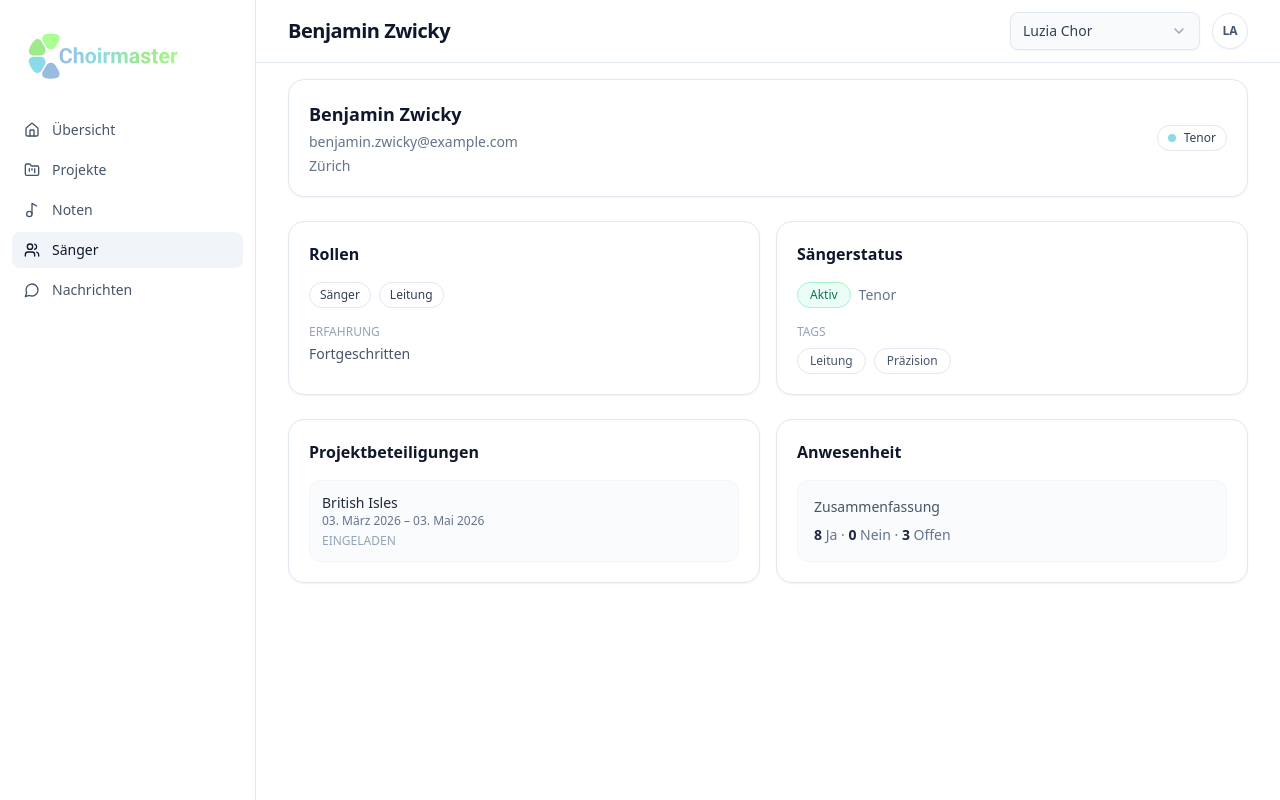
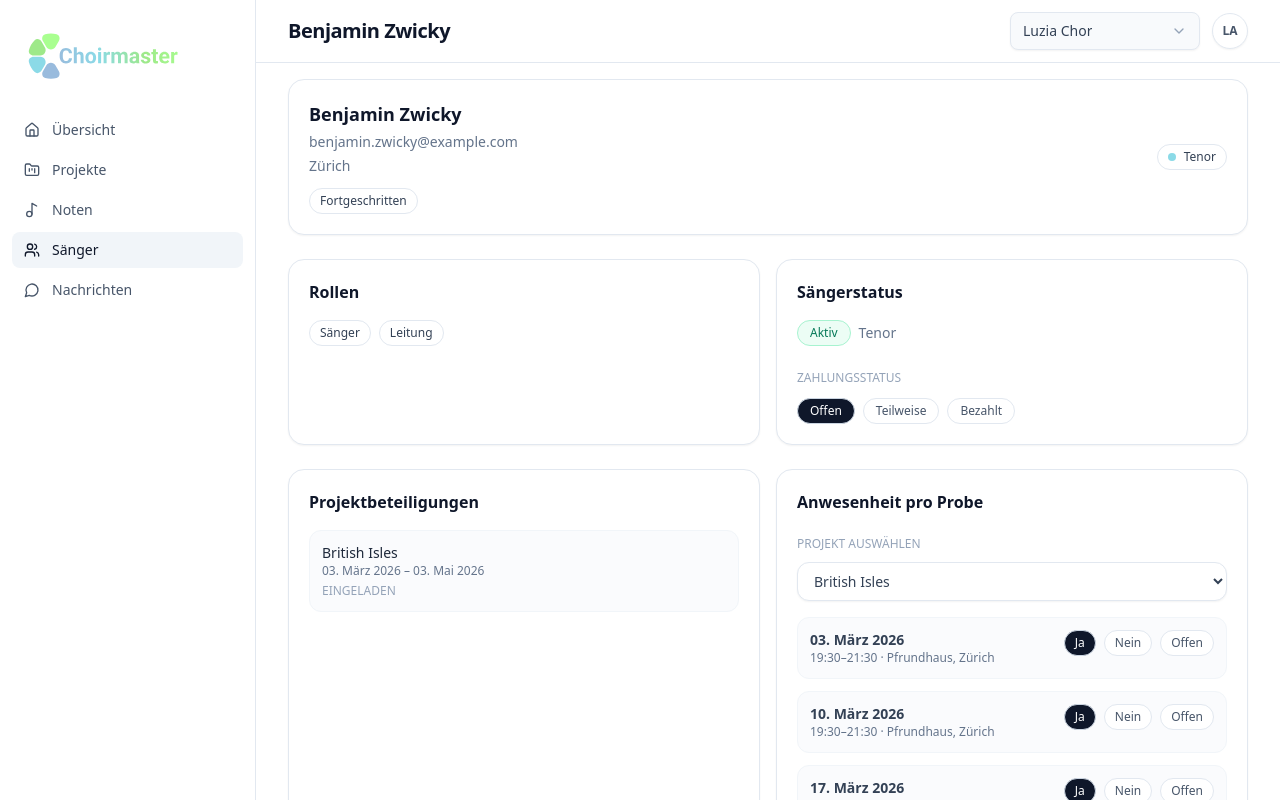
Before and after one commit to TechvibeVentures/Choirmaster, a Next.js app: page /singers/benjamin-zwicky in a window 1280 px wide. Shown: the top 800 px of the page. Built offline with nearby package versions, Linux system fonts and the light colour scheme.

Commit message:
Fix singers profile page directive

```diff
--- a/app/(app)/singers/[personId]/page.tsx
+++ b/app/(app)/singers/[personId]/page.tsx
@@ -1,4 +1,7 @@
+"use client";
+
 import { notFound } from "next/navigation";
+import { useEffect, useMemo, useState } from "react";
 import Badge from "@/components/Badge";
 import Card from "@/components/Card";
 import VoiceBadge from "@/components/VoiceBadge";
@@ -48,6 +51,12 @@ const inviteStatusLabels: Record<string, string> = {
   declined: "Abgesagt"
 };
 
+const paymentOptions = [
+  { value: "open", label: "Offen" },
+  { value: "partial", label: "Teilweise" },
+  { value: "paid", label: "Bezahlt" }
+];
+
 export default function PersonDetailPage({
   params
 }: {
@@ -64,23 +73,46 @@ export default function PersonDetailPage({
     (item) => item.person_id === person.id
   );
 
-  const rehearsalIds = participations.flatMap((participation) =>
-    (rehearsalsByProject[participation.project_id] ?? []).map(
-      (item) => item.id
-    )
+  const sortedParticipations = useMemo(() => {
+    return [...participations].sort((a, b) => {
+      const aProject = projects.find((item) => item.id === a.project_id);
+      const bProject = projects.find((item) => item.id === b.project_id);
+      return (
+        new Date(`${bProject?.date_range.start ?? "1970-01-01"}T00:00:00`).getTime() -
+        new Date(`${aProject?.date_range.start ?? "1970-01-01"}T00:00:00`).getTime()
+      );
+    });
+  }, [participations]);
+
+  const [selectedProjectId, setSelectedProjectId] = useState(
+    sortedParticipations[0]?.project_id ?? ""
   );
+  const [paymentStatus, setPaymentStatus] = useState("open");
 
-  const availabilitySummary = rehearsalIds.reduce(
-    (acc, rehearsalId) => {
+  useEffect(() => {
+    setSelectedProjectId(sortedParticipations[0]?.project_id ?? "");
+  }, [sortedParticipations]);
+
+  const selectedProject = projects.find(
+    (item) => item.id === selectedProjectId
+  );
+  const selectedRehearsals = rehearsalsByProject[selectedProjectId] ?? [];
+
+  const [availabilityByRehearsal, setAvailabilityByRehearsal] = useState<
+    Record<string, "yes" | "no" | "unknown">
+  >({});
+
+  useEffect(() => {
+    const next: Record<string, "yes" | "no" | "unknown"> = {};
+    selectedRehearsals.forEach((rehearsal) => {
       const record = availability.find(
-        (item) => item.rehearsal_id === rehearsalId && item.person_id === person.id
+        (item) =>
+          item.rehearsal_id === rehearsal.id && item.person_id === person.id
       );
-      const status = record?.status ?? "unknown";
-      acc[status] += 1;
-      return acc;
-    },
-    { yes: 0, no: 0, unknown: 0 }
-  );
+      next[rehearsal.id] = record?.status ?? "unknown";
+    });
+    setAvailabilityByRehearsal(next);
+  }, [person.id, selectedRehearsals]);
 
   return (
     <div className="flex flex-col gap-6">
@@ -92,6 +124,11 @@ export default function PersonDetailPage({
             </h2>
             <p className="mt-1 text-sm text-slate-500">{person.email}</p>
             <p className="mt-1 text-sm text-slate-500">{person.city}</p>
+            <div className="mt-3 flex flex-wrap gap-2">
+              <Badge className="text-slate-600">
+                {experienceLabels[person.experience_level]}
+              </Badge>
+            </div>
           </div>
           {membership ? <VoiceBadge voice={membership.voice} /> : null}
         </div>
@@ -104,12 +141,6 @@ export default function PersonDetailPage({
             {person.roles.map((role) => (
               <Badge key={role}>{roleLabels[role] ?? role}</Badge>
             ))}
-          </div>
-          <div className="mt-4">
-            <h4 className="text-xs uppercase text-slate-400">Erfahrung</h4>
-            <p className="mt-1 text-sm text-slate-600">
-              {experienceLabels[person.experience_level]}
-            </p>
           </div>
         </Card>
 
@@ -132,16 +163,24 @@ export default function PersonDetailPage({
             <p className="mt-4 text-sm text-slate-500">Kein Profil</p>
           )}
 
-          <div className="mt-4">
-            <h4 className="text-xs uppercase text-slate-400">Tags</h4>
-            <div className="mt-2 flex flex-wrap gap-2">
-              {person.tags.map((tag) => (
-                <span
-                  key={tag}
-                  className="rounded-full border border-slate-200 px-3 py-1 text-xs text-slate-600"
+          <div className="mt-6">
+            <h4 className="text-xs uppercase text-slate-400">
+              Zahlungsstatus
+            </h4>
+            <div className="mt-3 flex flex-wrap gap-2">
+              {paymentOptions.map((option) => (
+                <button
+                  key={option.value}
+                  type="button"
+                  onClick={() => setPaymentStatus(option.value)}
+                  className={`rounded-full border px-3 py-1 text-xs transition ${
+                    paymentStatus === option.value
+                      ? "border-slate-300 bg-slate-900 text-white"
+                      : "border-slate-200 bg-white text-slate-600 hover:border-slate-300"
+                  }`}
                 >
-                  {tag}
-                </span>
+                  {option.label}
+                </button>
               ))}
             </div>
           </div>
@@ -184,24 +223,80 @@ export default function PersonDetailPage({
 
         <Card>
           <h3 className="text-base font-semibold">
-            {strings.people.availability}
+            Anwesenheit pro Probe
           </h3>
-          <div className="mt-4 rounded-xl border border-slate-100 bg-slate-50/70 p-4">
-            <p className="text-sm text-slate-600">Zusammenfassung</p>
-            <p className="mt-2 text-sm text-slate-500">
-              <span className="font-semibold text-slate-800">
-                {availabilitySummary.yes}
-              </span>{" "}
-              Ja ·{" "}
-              <span className="font-semibold text-slate-800">
-                {availabilitySummary.no}
-              </span>{" "}
-              Nein ·{" "}
-              <span className="font-semibold text-slate-800">
-                {availabilitySummary.unknown}
-              </span>{" "}
-              Offen
-            </p>
+          <div className="mt-4">
+            <label className="text-xs uppercase text-slate-400">
+              Projekt auswählen
+            </label>
+            <select
+              className="mt-2 w-full rounded-xl border border-slate-200 bg-white px-3 py-2 text-sm text-slate-700 shadow-sm focus:border-slate-300 focus:outline-none focus:ring-2 focus:ring-slate-200/60"
+              value={selectedProjectId}
+              onChange={(event) => setSelectedProjectId(event.target.value)}
+            >
+              {sortedParticipations.map((participation) => {
+                const project = projects.find(
+                  (item) => item.id === participation.project_id
+                );
+                return (
+                  <option key={participation.project_id} value={participation.project_id}>
+                    {project?.name ?? "Projekt"}
+                  </option>
+                );
+              })}
+            </select>
+          </div>
+          <div className="mt-4 grid gap-3">
+            {selectedRehearsals.map((rehearsal) => (
+              <div
+                key={rehearsal.id}
+                className="rounded-xl border border-slate-100 bg-slate-50/70 p-3"
+              >
+                <div className="flex items-start justify-between gap-3">
+                  <div>
+                    <div className="text-sm font-semibold text-slate-700">
+                      {formatDate(rehearsal.date)}
+                    </div>
+                    <div className="text-xs text-slate-500">
+                      {rehearsal.start_time}–{rehearsal.end_time} ·{" "}
+                      {rehearsal.location}
+                    </div>
+                  </div>
+                  <div className="flex items-center gap-2">
+                    {(
+                      [
+                        { value: "yes", label: "Ja" },
+                        { value: "no", label: "Nein" },
+                        { value: "unknown", label: "Offen" }
+                      ] as const
+                    ).map((option) => (
+                      <button
+                        key={option.value}
+                        type="button"
+                        onClick={() =>
+                          setAvailabilityByRehearsal((prev) => ({
+                            ...prev,
+                            [rehearsal.id]: option.value
+                          }))
+                        }
+                        className={`rounded-full border px-2.5 py-1 text-xs transition ${
+                          availabilityByRehearsal[rehearsal.id] === option.value
+                            ? "border-slate-300 bg-slate-900 text-white"
+                            : "border-slate-200 bg-white text-slate-600 hover:border-slate-300"
+                        }`}
+                      >
+                        {option.label}
+                      </button>
+                    ))}
+                  </div>
+                </div>
+              </div>
+            ))}
+            {selectedProjectId === "" ? (
+              <p className="text-sm text-slate-500">
+                Keine Projekte ausgewählt.
+              </p>
+            ) : null}
           </div>
         </Card>
       </section>
```
